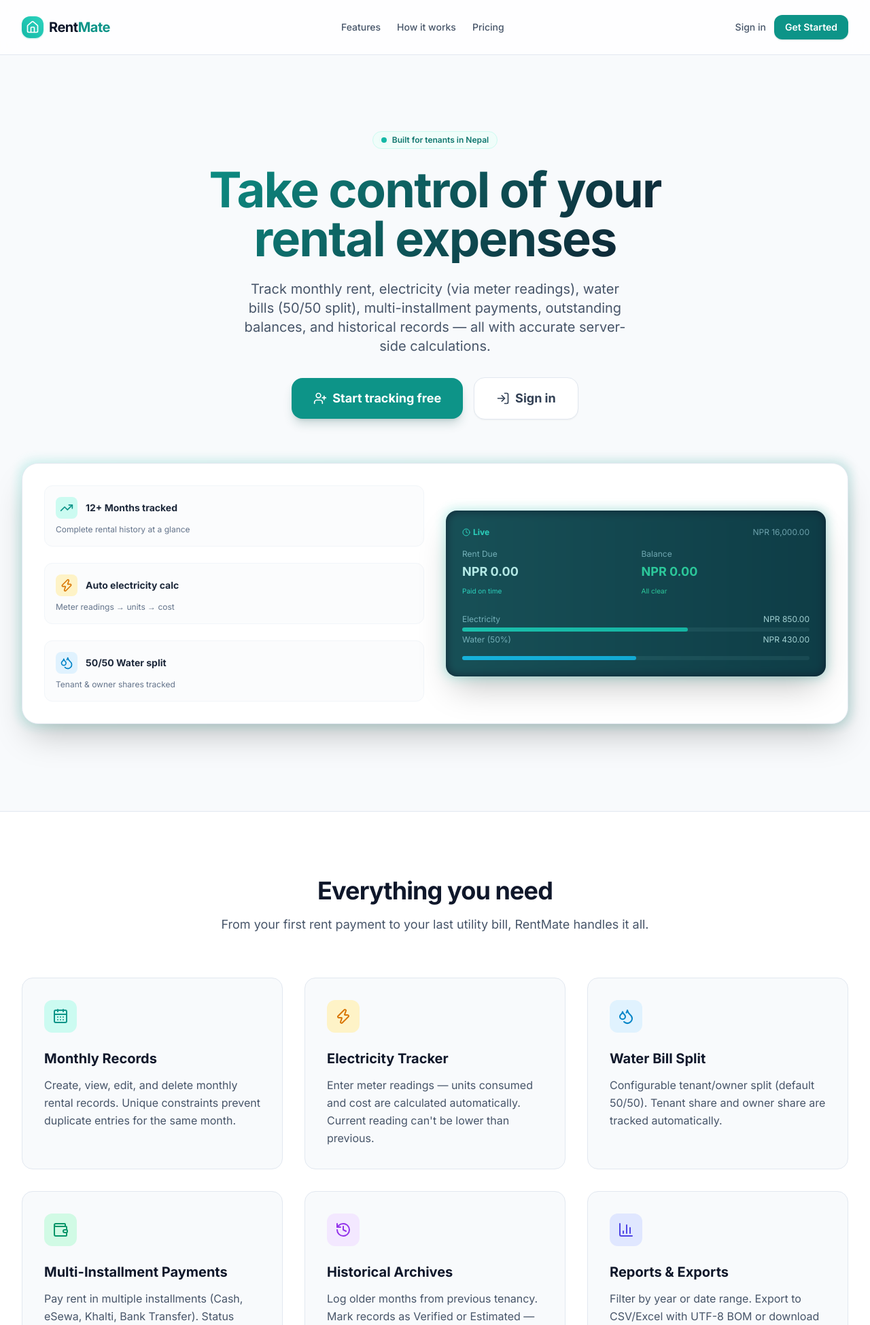
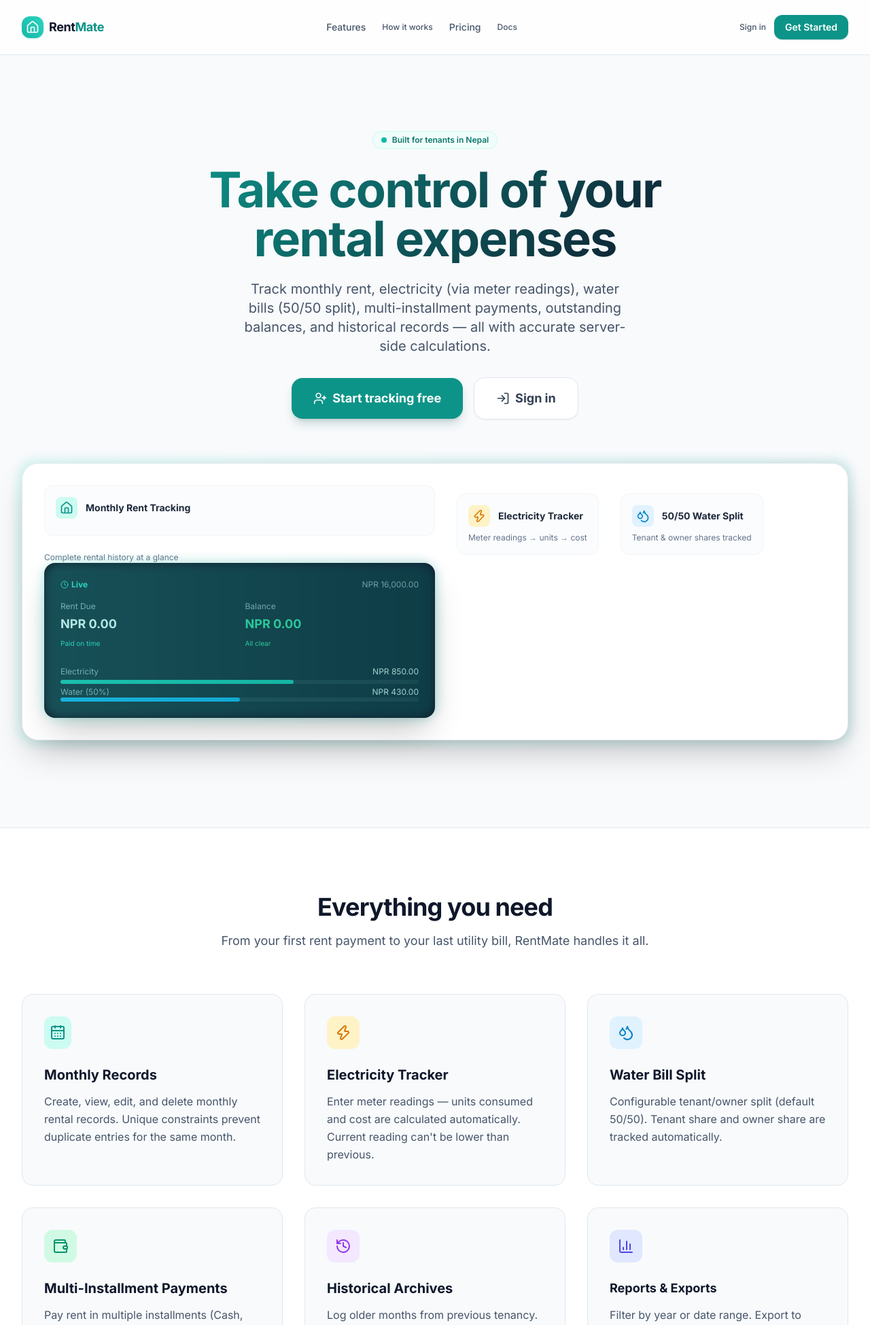
Before and after one commit to LipiAdhikari/RentMate, a Laravel app: page / in a window 1280 px wide. Shown: the top 1949 px of the page at 68% size. Run offline with Laravel 12, Linux system fonts and the light colour scheme; parts of the project's set-up code (start-up, migrations or seed data) failed here and were passed over; some libraries are stand-ins or nearby versions.

Commit message:
fix: redesign landing page with how-it-works section, fix database config

```diff
--- a/resources/views/landing/index.blade.php
+++ b/resources/views/landing/index.blade.php
@@ -52,15 +52,16 @@
                     <div class="w-8 h-8 rounded-xl bg-gradient-to-tr from-teal-500 to-teal-400 flex items-center justify-center text-white shadow-sm shadow-teal-500/30">
                         <i data-lucide="home" class="w-5 h-5"></i>
                     </div>
-                    <span class="text-xl font-bold tracking-tight">Rent<span class="text-teal-600">Mate</span></span>
+                    <span class="text-lg font-bold tracking-tight text-slate-900">Rent<span class="text-teal-600">Mate</span></span>
                 </div>
                 <div class="hidden md:flex items-center gap-6">
                     <a href="#features" class="text-sm font-medium text-slate-600 hover:text-teal-600 transition">Features</a>
-                    <a href="#how-it-works" class="text-sm font-medium text-slate-600 hover:text-teal-600 transition">How it works</a>
+                    <a href="#how-it-works" class="text-xs font-medium text-slate-600 hover:text-teal-600 transition">How it works</a>
                     <a href="#pricing" class="text-sm font-medium text-slate-600 hover:text-teal-600 transition">Pricing</a>
+                    <a href="{{ route('docs.index') }}" class="text-xs font-medium text-slate-600 hover:text-teal-600 transition">Docs</a>
                 </div>
                 <div class="flex items-center gap-3">
-                    <a href="{{ route('login') }}" class="text-sm font-medium text-slate-600 hover:text-teal-600 transition">Sign in</a>
+                    <a href="{{ route('login') }}" class="text-xs font-medium text-slate-600 hover:text-teal-600 transition">Sign in</a>
                     <a href="{{ route('register') }}" class="px-4 py-2 text-sm font-semibold text-white bg-teal-600 hover:bg-teal-700 rounded-xl shadow-sm shadow-teal-900/20 transition-all">Get Started</a>
                 </div>
             </div>
@@ -107,9 +108,9 @@
                             <div class="bg-slate-50/50 p-4 rounded-xl border border-slate-100">
                                 <div class="flex items-center gap-3 mb-2">
                                     <div class="w-8 h-8 rounded-lg bg-teal-100 text-teal-600 flex items-center justify-center">
-                                        <i data-lucide="trending-up" class="w-5 h-5"></i>
+                                        <i data-lucide="home" class="w-5 h-5"></i>
                                     </div>
-                                    <span class="text-sm font-bold text-slate-800">12+ Months tracked</span>
+                                    <span class="text-sm font-bold text-slate-800">Monthly Rent Tracking</div>
                                 </div>
                                 <p class="text-xs text-slate-500">Complete rental history at a glance</p>
                             </div>
@@ -118,7 +119,7 @@
                                     <div class="w-8 h-8 rounded-lg bg-amber-100 text-amber-600 flex items-center justify-center">
                                         <i data-lucide="zap" class="w-5 h-5"></i>
                                     </div>
-                                    <span class="text-sm font-bold text-slate-800">Auto electricity calc</span>
+                                    <span class="text-sm font-bold text-slate-800">Electricity Tracker</span>
                                 </div>
                                 <p class="text-xs text-slate-500">Meter readings → units → cost</p>
                             </div>
@@ -127,14 +128,14 @@
                                     <div class="w-8 h-8 rounded-lg bg-sky-100 text-sky-600 flex items-center justify-center">
                                         <i data-lucide="droplets" class="w-5 h-5"></i>
                                     </div>
-                                    <span class="text-sm font-bold text-slate-800">50/50 Water split</span>
+                                    <span class="text-sm font-bold text-slate-800">50/50 Water Split</span>
                                 </div>
                                 <p class="text-xs text-slate-500">Tenant & owner shares tracked</p>
                             </div>
                         </div>
                         <div class="lg:w-1/2">
                             <div class="relative">
-                                <div class="absolute -inset-0.5 bg-gradient-to-r from-teal-400 to-teal-600 rounded-2xl blur opacity-30"></div>
+                                <div class="absolute -inset-0.5 bg-gradient-to-r from-teal-400 to-teal-600 rounded-3xl blur opacity-30"></div>
                                 <div class="bg-slate-900 rounded-2xl p-6 shadow-2xl overflow-hidden">
                                     <div class="flex items-center justify-between mb-4">
                                         <span class="flex items-center gap-1 text-teal-400 text-xs font-bold">
@@ -162,7 +163,7 @@
                                         <div class="w-full bg-slate-800 rounded-full h-1.5">
                                             <div class="bg-teal-500 h-1.5 rounded-full" style="width: 65%"></div>
                                         </div>
-                                        <div class="flex justify-between text-xs mb-4 mt-1">
+                                        <div class="flex justify-between text-xs mt-1">
                                             <span class="text-slate-400">Water (50%)</span>
                                             <span class="text-slate-200">NPR 430.00</span>
                                         </div>
@@ -188,16 +189,14 @@
             </div>
 
             <div class="grid md:grid-cols-3 gap-8">
-                <!-- Feature 1 -->
                 <div class="p-8 rounded-2xl border border-slate-200 bg-slate-50 hover:border-teal-200 hover:bg-teal-50/50 transition-all group">
-                    <div class="w-12 h-12 rounded-xl bg-teal-100 text-teal-600 flex items-center justify-center mb-6 group-hover:bg-teal-600 group-hover:text-white transition-colors">
+                    <div class="w-10 h-12 rounded-xl bg-teal-100 text-teal-600 flex items-center justify-center mb-6 group-hover:bg-teal-600 group-hover:text-white transition-colors">
                         <i data-lucide="calendar-days" class="w-6 h-6"></i>
                     </div>
                     <h3 class="text-xl font-bold text-slate-900 mb-3">Monthly Records</h3>
                     <p class="text-slate-600 leading-relaxed">Create, view, edit, and delete monthly rental records. Unique constraints prevent duplicate entries for the same month.</p>
                 </div>
 
-                <!-- Feature 2 -->
                 <div class="p-8 rounded-2xl border border-slate-200 bg-slate-50 hover:border-teal-200 hover:bg-teal-50/50 transition-all group">
                     <div class="w-12 h-12 rounded-xl bg-amber-100 text-amber-600 flex items-center justify-center mb-6 group-hover:bg-amber-600 group-hover:text-white transition-colors">
                         <i data-lucide="zap" class="w-6 h-6"></i>
@@ -206,7 +205,6 @@
                     <p class="text-slate-600 leading-relaxed">Enter meter readings — units consumed and cost are calculated automatically. Current reading can't be lower than previous.</p>
                 </div>
 
-                <!-- Feature 3 -->
                 <div class="p-8 rounded-2xl border border-slate-200 bg-slate-50 hover:border-teal-200 hover:bg-teal-50/50 transition-all group">
                     <div class="w-12 h-12 rounded-xl bg-sky-100 text-sky-600 flex items-center justify-center mb-6 group-hover:bg-sky-600 group-hover:text-white transition-colors">
                         <i data-lucide="droplets" class="w-6 h-6"></i>
@@ -215,7 +213,6 @@
                     <p class="text-slate-600 leading-relaxed">Configurable tenant/owner split (default 50/50). Tenant share and owner share are tracked automatically.</p>
                 </div>
 
-                <!-- Feature 4 -->
                 <div class="p-8 rounded-2xl border border-slate-200 bg-slate-50 hover:border-teal-200 hover:bg-teal-50/50 transition-all group">
                     <div class="w-12 h-12 rounded-xl bg-emerald-100 text-emerald-600 flex items-center justify-center mb-6 group-hover:bg-emerald-600 group-hover:text-white transition-colors">
                         <i data-lucide="wallet" class="w-6 h-6"></i>
@@ -224,7 +221,6 @@
                     <p class="text-slate-600 leading-relaxed">Pay rent in multiple installments (Cash, eSewa, Khalti, Bank Transfer). Status auto-updates: Unpaid → Partially → Paid → Overpaid.</p>
                 </div>
 
-                <!-- Feature 5 -->
                 <div class="p-8 rounded-2xl border border-slate-200 bg-slate-50 hover:border-teal-200 hover:bg-teal-50/50 transition-all group">
                     <div class="w-12 h-12 rounded-xl bg-purple-100 text-purple-600 flex items-center justify-center mb-6 group-hover:bg-purple-600 group-hover:text-white transition-colors">
                         <i data-lucide="history" class="w-6 h-6"></i>
@@ -233,19 +229,18 @@
                     <p class="text-slate-600 leading-relaxed">Log older months from previous tenancy. Mark records as Verified or Estimated — missing payments are never invented.</p>
                 </div>
 
-                <!-- Feature 6 -->
                 <div class="p-8 rounded-2xl border border-slate-200 bg-slate-50 hover:border-teal-200 hover:bg-teal-50/50 transition-all group">
                     <div class="w-12 h-12 rounded-xl bg-indigo-100 text-indigo-600 flex items-center justify-center mb-6 group-hover:bg-indigo-600 group-hover:text-white transition-colors">
                         <i data-lucide="bar-chart-3" class="w-6 h-6"></i>
                     </div>
-                    <h3 class="text-xl font-bold text-slate-900 mb-3">Reports & Exports</h3>
+                    <h3 class="text-lg font-bold text-slate-900 mb-3">Reports & Exports</h3>
                     <p class="text-slate-600 leading-relaxed">Filter by year or date range. Export to CSV/Excel with UTF-8 BOM or download printable PDF statements.</p>
                 </div>
             </div>
         </div>
     </section>
 
-    <!-- How It Works -->
+    <!-- How It Works Section -->
     <section id="how-it-works" class="py-24 bg-slate-50">
         <div class="max-w-7xl mx-auto px-4 sm:px-6 lg:px-8">
             <div class="text-center mb-16">
@@ -260,8 +255,8 @@
                         <span class="text-lg font-bold">1</span>
                     </div>
                     <div class="text-center">
-                        <h3 class="text-xl font-bold text-slate-900 mb-3">Create your account</h3>
-                        <p class="text-slate-600 leading-relaxed">Sign up with your email and set up your rental settings — rent amount, electricity rate, water split.</p>
+                        <h3 class="text-xl font-bold text-slate-900 mb-3">Create Your Account</h3>
+                        <p class="text-slate-600 leading-relaxed">Sign up with your email and set up your rental settings — rent amount, electricity rate, water split percentage.</p>
                     </div>
                 </div>
                 <!-- Step 2 -->
@@ -270,18 +265,36 @@
                         <span class="text-lg font-bold">2</span>
                     </div>
                     <div class="text-center">
-                        <h3 class="text-xl font-bold text-slate-900 mb-3">Log your monthly records</h3>
-                        <p class="text-slate-600 leading-relaxed">Enter meter readings, water bills, and payments. Calculations happen automatically on the server.</p>
+                        <h3 class="text-xl font-bold text-slate-900 mb-3">Log Your Monthly Records</h3>
+                        <p class="text-slate-600 leading-relaxed mb-4">Enter meter readings, water bills, and payments. Calculations happen automatically on the server.</p>
+                        <div class="flex flex-col items-center justify-center gap-2">
+                            <div class="flex items-center gap-2">
+                                <div class="w-8 h-8 rounded-lg bg-slate-100 flex items-center justify-center border border-slate-200">
+                                    <span class="text-xs font-bold text-slate-800">1</span>
+                                </div>
+                                <div class="w-px h-4 bg-slate-200"></div>
+                                <div class="w-8 h-8 rounded-lg bg-slate-100 flex items-center justify-center border border-slate-200">
+                                    <span class="text-xs font-bold text-slate-700">2</span>
+                                </div>
+                                <div class="w-px h-4 bg-slate-200"></div>
+                                <div class="w-8 h-8 rounded-lg bg-slate-100 flex items-center justify-center border border-slate-200">
+                                    <span class="text-xs font-bold text-slate-700">3</span>
+                                </div>
+                            </div>
+                        </div>
                     </div>
                 </div>
                 <!-- Step 3 -->
-                <div class="relative">
+                <div class="relative z-10">
                     <div class="w-12 h-12 rounded-full bg-teal-600 text-white flex items-center justify-center mx-auto mb-6 shadow-lg shadow-teal-500/30 relative z-10">
                         <span class="text-lg font-bold">3</span>
                     </div>
                     <div class="text-center">
-                        <h3 class="text-xl font-bold text-slate-900 mb-3">Track &amp; analyze</h3>
-                        <p class="text-slate-600 leading-relaxed">View your dashboard, monitor outstanding balances, and export reports whenever you need them.</p>
+                        <h3 class="text-xl font-bold text-slate-900 mb-3">Track &amp; Analyze</h3>
+                        <p class="text-slate-600 leading-relaxed mb-4">View your dashboard, monitor outstanding balances, and export reports whenever you need them.</p>
+                        <div class="flex items-center justify-center">
+                            <div class="w-10 h-12 rounded-lg bg-slate-50 flex items-center justify-center border border-slate-200 text-sm font-bold text-slate-700 border-l-2 border-teal-500">3</div>
+                        </div>
                     </div>
                 </div>
             </div>
@@ -323,7 +336,6 @@
                     <span class="font-bold text-slate-900">Rent<span class="text-teal-600">Mate</span></span>
                 </div>
                 <p class="text-sm text-slate-500">
-                    &nbsp;
                     <a href="#" class="text-teal-600 hover:text-teal-700">Privacy</a> ·
                     <a href="#" class="text-teal-600 hover:text-teal-700">Terms</a> ·
                     <a href="#" class="text-teal-600 hover:text-teal-700">Contact</a>
```
